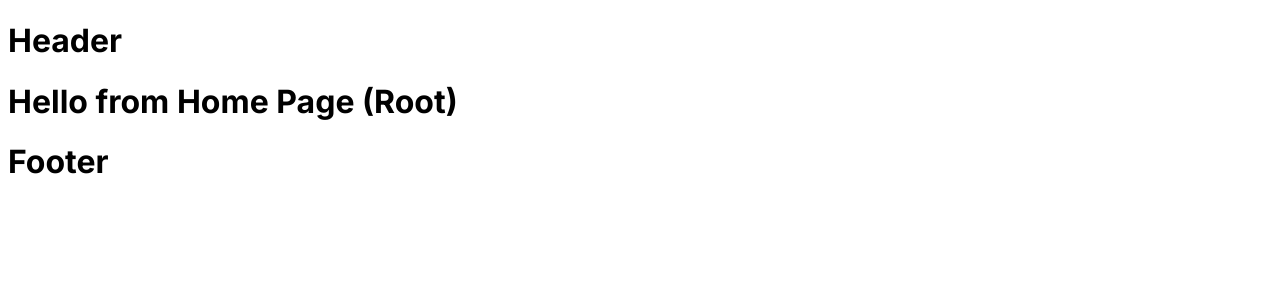
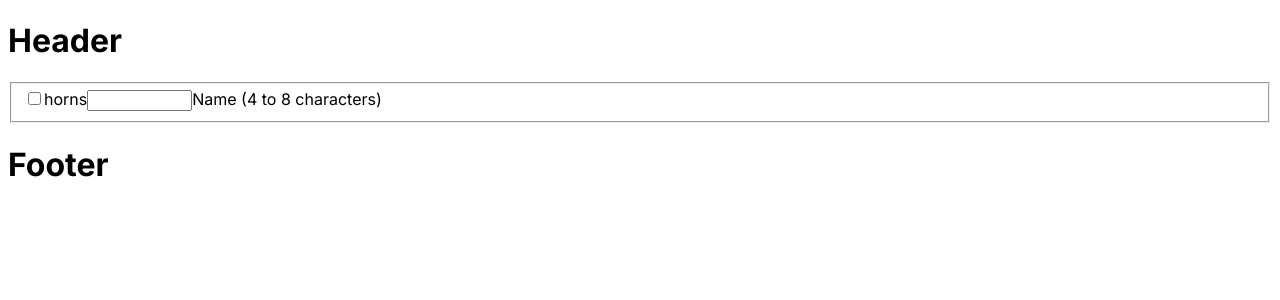
Before and after one commit to loredonrj/nextjs, a Next.js app: page / in a window 1280 px wide. Shown: the top 300 px of the page. Built offline with nearby package versions, Linux system fonts and the light colour scheme.

Commit message:
added form components

```diff
--- /dev/null
+++ b/src/app/components/forms/checkbox.js
@@ -0,0 +1,18 @@
+// Create component for checkbox input
+export default function Checkbox (props) {
+    const {htmlFor,label,id,name,required,type} = props;
+     return (
+       <label
+        htmlFor={htmlFor}
+        label={label}
+       >
+        <input
+         id={htmlFor}
+         name={name || null}
+         required={required || null}
+         type='checkbox'
+        />
+        {label}
+       </label>
+     );
+   }
--- /dev/null
+++ b/src/app/components/forms/input.js
@@ -0,0 +1,25 @@
+// Create component for input
+export default function Input(props) {
+    const {haslabel,htmlFor,label,id,maxlength,minlength,name,placeholder,required,step,size,type} = props;
+     return (
+      <>
+       <label
+        haslabel={haslabel}
+        htmlFor={htmlFor}
+        label={label}
+       />
+        <input
+         id={htmlFor}
+         maxlength={maxlength || null}
+         minlength={minlength || null}
+         name={name || null}
+         placeholder={placeholder || null}
+         required={required || null}
+         step={step || null}
+         size={size}
+         type={type || 'text'}
+        />
+        {label}
+      </>
+     );
+   }
--- a/src/app/page.js
+++ b/src/app/page.js
@@ -1,6 +1,20 @@
+import Checkbox from "./components/forms/checkbox";
+import Input from "./components/forms/input";
+import Label from "./components/forms/label";
 
 export default function Home(){
-  return <h1>Hello from Home Page (Root) </h1>
+  return (
+    <fieldset>
 
+    <div>
+    <Checkbox
+     id="horns" name="horns" label="horns"
+    />
+    <Input
+     haslabel='true' label='Name (4 to 8 characters)' required='true' type='text' name="input-box" size="10"
+    />
+   </div>
 
+    </fieldset>
+);
 }
--- a/src/app/timer/page.js
+++ b/src/app/timer/page.js
@@ -1,7 +1,7 @@
 'use client'
 import React, {useState, useEffect} from 'react';
 
-export default function Timer() {
+  export default function Timer() {
     const [counter, setCounter] = useState(20);
 
     useEffect(() => {
```
Also changed, not shown: src/app/components/forms/radio.js (added, +21 -0 lines), src/form/page.js (added).
